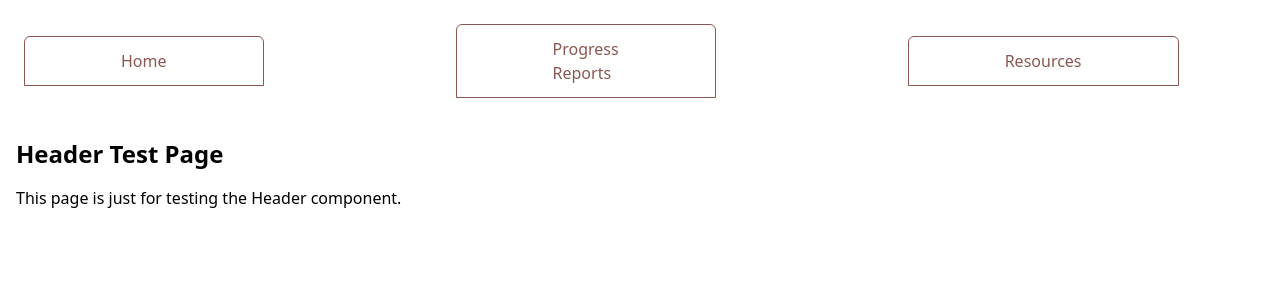
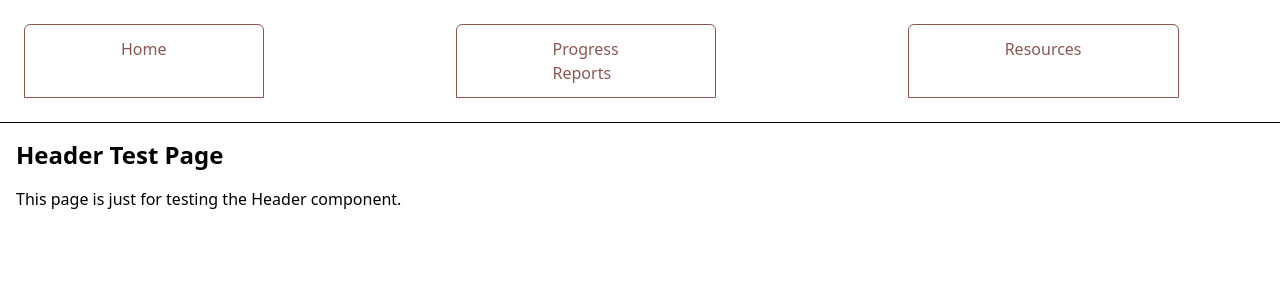
Before and after one commit to Syedh14/YA-Matching-Project, a React (Create React App) app in the folder yaproject/: page /test-header in a window 1280 px wide. Shown: the top 300 px of the page. Built offline with nearby package versions, Linux system fonts and the light colour scheme.

Commit message:
logo added to header

```diff
--- a/yaproject/src/components/Header.js
+++ b/yaproject/src/components/Header.js
@@ -1,6 +1,6 @@
 import React from 'react';
 import { Link, useLocation } from 'react-router-dom';
-
+import logo from '../images/logo.png';
 const Header = () => {
   // useLocation allows us to get the current URL path
   const location = useLocation();
@@ -14,11 +14,10 @@ const Header = () => {
   ];
 
   return (
-    <nav className="flex items-center space-x-48 p-6">
+    <nav className="flex items-center justify-between p-6 border-b border-black">
+      <div className="flex space-x-48">
     {navLinks.map((link) => {
-        // Check if the current path is the same as the link path
       const isActive = location.pathname === link.path;
-
       return (
         <Link
           key={link.name}
@@ -38,6 +37,12 @@ const Header = () => {
         </Link>
       );
     })}
+  </div>
+
+  {/* Logo on the right side */}
+  <div>
+    <img src={logo} alt="Logo" className="w-16 h-16" />
+  </div>
 </nav>
   );
 };
```
Lines whose indentation alone changed are shown as unchanged.
